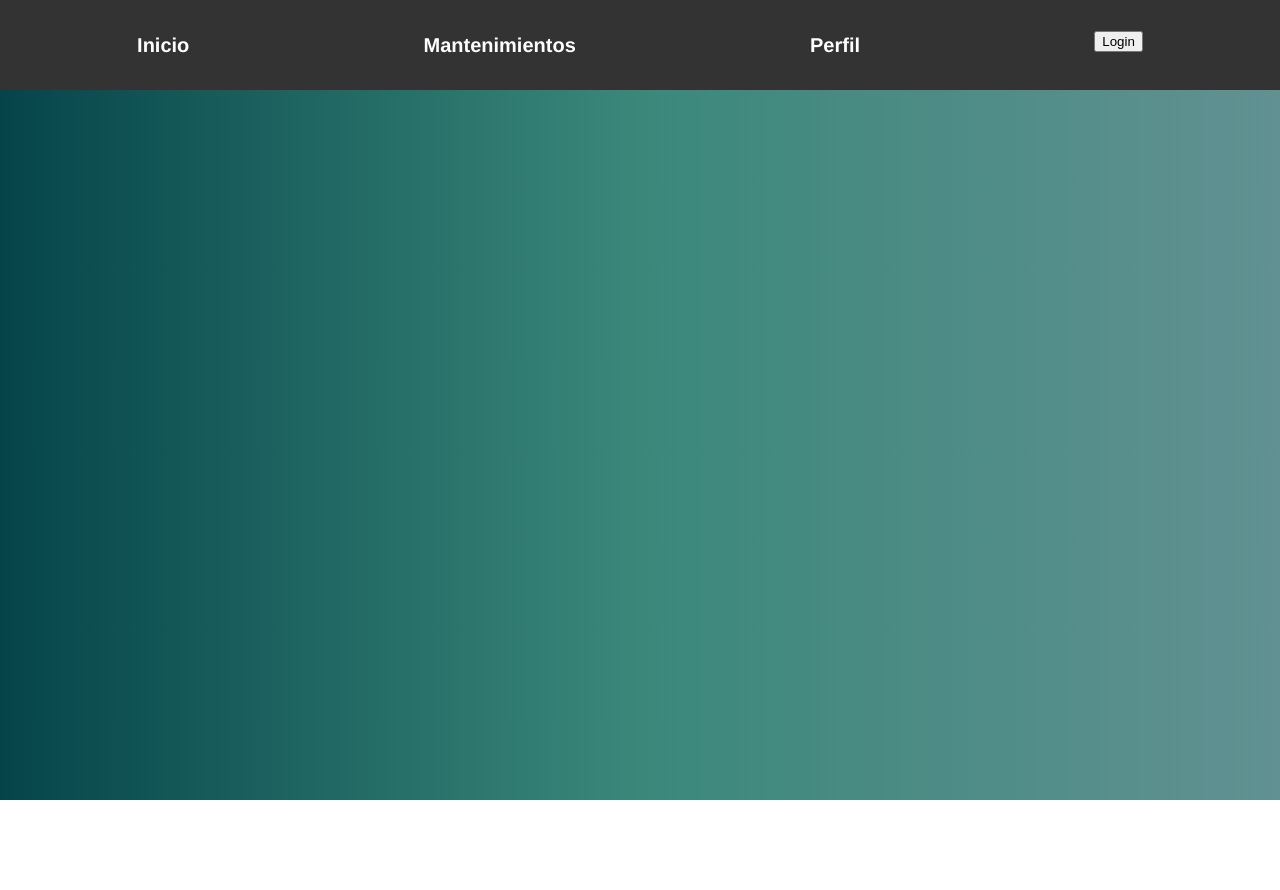
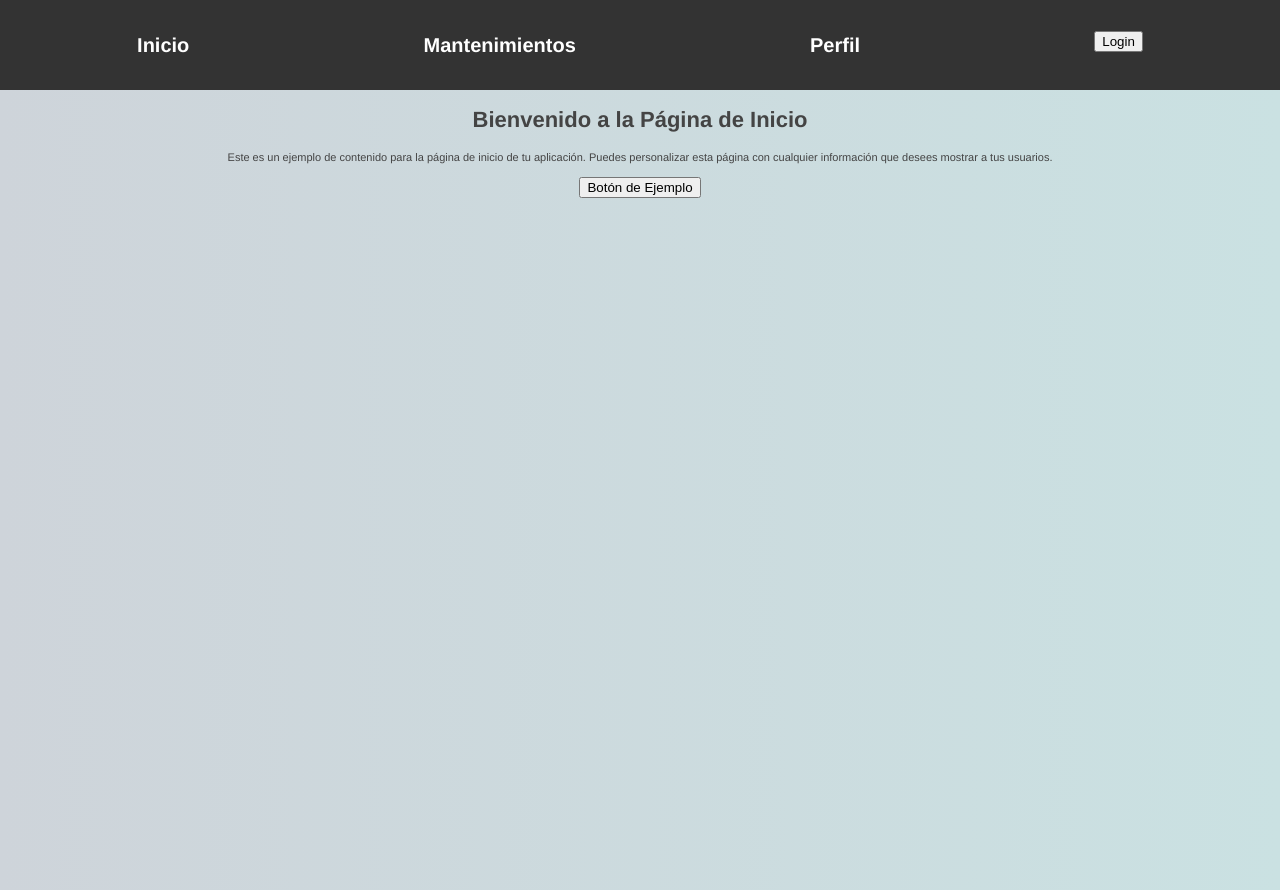
Before and after one commit to KenBoost/BookIt-app, a React (Create React App) app: page / in a window 1280 px wide. Before the commit the page ends 800 px from the top, so only its background shows below. Built offline with nearby package versions, Linux system fonts and the light colour scheme.

Commit message:
ya se muestran las paginas

```diff
--- a/package.json
+++ b/package.json
@@ -9,6 +9,7 @@
     "@testing-library/jest-dom": "^5.17.0",
     "@testing-library/react": "^13.4.0",
     "@testing-library/user-event": "^13.5.0",
+    "axios": "^1.5.1",
     "react": "^18.2.0",
     "react-dom": "^18.2.0",
     "react-router-dom": "^6.16.0",
--- a/src/App.js
+++ b/src/App.js
@@ -2,18 +2,22 @@ import React from 'react';
 import { BrowserRouter as Router, Route, Routes } from 'react-router-dom';
 import Navbar from './components/Navbar';
 import Layout from './components/Layout';
+import CRUD from './components/CRUD';
 import Home from './components/Home';
+import Profile from './components/Profile'
 
-import logo from './logo.svg';
 import './App.scss';
 
 function App() {
   return (
     <Router>
-      <Navbar />
       <Routes>
-        <Route path="/" element={<Home />} />
-        {/* Agrega más rutas y componentes según sea necesario */}
+        <Route path="/" element={<Layout />}>
+          <Route index element={<Home />} />
+          <Route path="/crud" element={<CRUD />} />
+          <Route path="/profile" element={<Profile />} />
+          {/* Otras rutas y componentes según sea necesario */}
+        </Route>
       </Routes>
     </Router>
   );
--- a/src/components/CRUD/index.js
+++ b/src/components/CRUD/index.js
@@ -0,0 +1,85 @@
+import React, { useState, useEffect } from "react";
+import axios from "axios";
+import "./index.scss";
+
+const CRUD = () => {
+  const [libros, setLibros] = useState([]);
+  const [nuevoLibro, setNuevoLibro] = useState({ titulo: "", autor: "" });
+
+  // Función para cargar la lista de libros desde la API
+  const cargarLibros = async () => {
+    try {
+      const response = await axios.get("http://localhost:5000/obtener_libros"); // Ajusta la URL de la API
+      setLibros(response.data);
+    } catch (error) {
+      console.error("Error al cargar la lista de libros:", error);
+    }
+  };
+
+  // Función para manejar el envío de un nuevo libro
+  const enviarNuevoLibro = async () => {
+    try {
+      await axios.post("http://localhost:5000/crear_libro", nuevoLibro); // Ajusta la URL de la API
+      cargarLibros(); // Recarga la lista de libros después de agregar uno nuevo
+    } catch (error) {
+      console.error("Error al agregar un nuevo libro:", error);
+    }
+  };
+
+  // Cargar la lista de libros cuando el componente se monta
+  useEffect(() => {
+    cargarLibros();
+  }, []);
+
+  return (
+    <div>
+      <h2>Lista de Libros</h2>
+      <ul>
+        {libros.map((libro) => (
+          <li key={libro.id}>
+            Título: {libro.titulo} - Autor: {libro.autor} - Género:
+            {libro.genero} - Año de Publicación: {libro.ano_publicacion} -
+            Estado: {libro.estado}
+          </li>
+        ))}
+      </ul>
+
+      <h2>Agregar Nuevo Libro</h2>
+      <input
+        type="text"
+        placeholder="Título"
+        value={nuevoLibro.titulo}
+        onChange={(e) =>
+          setNuevoLibro({ ...nuevoLibro, titulo: e.target.value })
+        }
+      />
+      <input
+        type="text"
+        placeholder="Autor"
+        value={nuevoLibro.autor}
+        onChange={(e) =>
+          setNuevoLibro({ ...nuevoLibro, autor: e.target.value })
+        }
+      />
+      <input
+        type="text"
+        placeholder="Género"
+        value={nuevoLibro.genero}
+        onChange={(e) =>
+          setNuevoLibro({ ...nuevoLibro, genero: e.target.value })
+        }
+      />
+      <input
+        type="number"
+        placeholder="Año"
+        value={nuevoLibro.ano_publicacion}
+        onChange={(e) =>
+          setNuevoLibro({ ...nuevoLibro, ano_publicacion: e.target.value })
+        }
+      />
+      <button onClick={enviarNuevoLibro}>Agregar Libro</button>
+    </div>
+  );
+};
+
+export default CRUD;
--- a/src/components/Home/index.js
+++ b/src/components/Home/index.js
@@ -1,11 +1,15 @@
 import React from 'react';
 
-function Home() {
+const Home = () => {
   return (
-    <div>
-      {/* Contenido de la página de inicio */}
+    <div className="home-container">
+      <h1 className="home-title">Bienvenido a la Página de Inicio</h1>
+      <p className="home-paragraph">
+        Este es un ejemplo de contenido para la página de inicio de tu aplicación. Puedes personalizar esta página con cualquier información que desees mostrar a tus usuarios.
+      </p>
+      <button className="home-button">Botón de Ejemplo</button>
     </div>
   );
-}
+};
 
-export default Home; // Asegúrate de exportar el componente
+export default Home;
--- a/src/components/Home/index.scss
+++ b/src/components/Home/index.scss
@@ -0,0 +1,39 @@
+.home-container {
+  display: flex;
+  flex-direction: column;
+  align-items: center;
+  justify-content: center;
+  height: 100vh;
+  background-color: #f5f5f5;
+}
+
+.home-title {
+  font-size: 3rem;
+  color: #333;
+  margin-bottom: 20px;
+}
+
+.home-paragraph {
+  font-size: 1.5rem;
+  color: #666;
+  text-align: center;
+  max-width: 600px;
+  margin-bottom: 20px;
+}
+
+// Estilos para un botón ficticio (puedes adaptarlos según tus necesidades)
+.home-button {
+  display: inline-block;
+  padding: 10px 20px;
+  background-color: #007BFF;
+  color: #fff;
+  border: none;
+  border-radius: 5px;
+  font-size: 1.5rem;
+  cursor: pointer;
+  transition: background-color 0.3s;
+
+  &:hover {
+    background-color: #0056b3;
+  }
+}
--- a/src/components/Layout/index.js
+++ b/src/components/Layout/index.js
@@ -7,7 +7,7 @@ const Layout = () => {
     <div className="App">
       <Navbar />
       <div className="page">
-        <Outlet />
+      <Outlet></Outlet>
       </div>
     </div>
   )
--- a/src/components/Navbar/index.js
+++ b/src/components/Navbar/index.js
@@ -23,17 +23,17 @@ const Navbar = () => {
     <nav className="navbar">
       <ul className="navbar-list">
         <li className="navbar-item">
-          <NavLink to="/" activeClassName="active" exact>
+          <NavLink to="/" activeclassname="active">
             Inicio
           </NavLink>
         </li>
         <li className="navbar-item">
-          <NavLink to="/perfil" activeClassName="active">
+          <NavLink to="/crud" activeclassname="active">
             Mantenimientos
           </NavLink>
         </li>
         <li className="navbar-item">
-          <NavLink to="/perfil" activeClassName="active">
+          <NavLink to="/profile" activeclassname="active">
             Perfil
           </NavLink>
         </li>
--- a/src/components/Profile/index.js
+++ b/src/components/Profile/index.js
@@ -0,0 +1,14 @@
+const Perfil = () => {
+    return (
+      <div>
+        <h1>Mi Perfil</h1>
+        <p>Nombre: Juan Pérez</p>
+        <p>Correo Electrónico: juan@example.com</p>
+        <p>Ciudad: Ciudad Ejemplo</p>
+        <p>Fecha de Nacimiento: 15 de marzo de 1990</p>
+        <p>Intereses: Programación, Viajes, Deportes</p>
+      </div>
+    );
+  };
+
+  export default Perfil;
--- a/src/index.css
+++ b/src/index.css
@@ -7,7 +7,7 @@ body {
   margin: 0;
   font: 300 11px/1.4 'Helvetica Neue', sans-serif !important;
   color: #444;
-  background: linear-gradient(0.25turn, #05454a, #3b887b, #619192);
+  background: linear-gradient(90deg, #ced4da 0%, #cae1e2 100%);
   overflow: hidden;
   display: block;
   -webkit-font-smoothing: antialiased;
```
Also changed, not shown: src/components/Profile/index.scss (+13 -0 lines), 2 other files (tests, documents, lock files or other folders).
